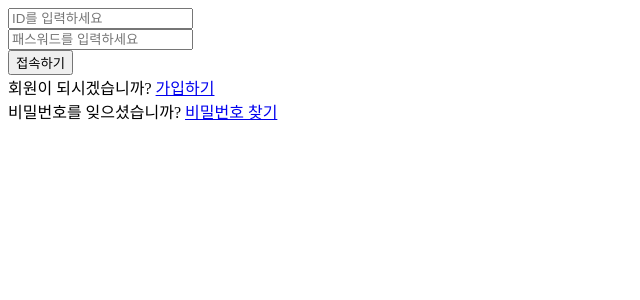
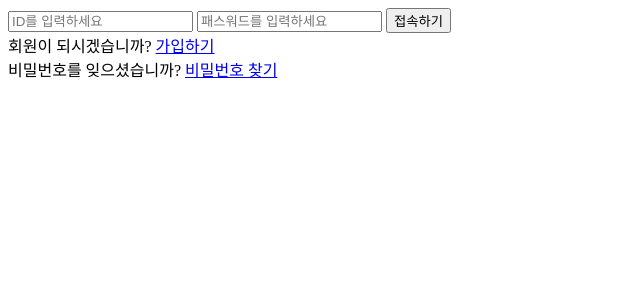
Before and after one commit to Jun-Space/djangohome, a Django app: page /login/ in a window 1280 px wide. Shown: the top 300 px of the page, without its empty margins (0-640 px from the left). Run offline with Django 3.2, Linux system fonts and the light colour scheme.

Commit message:
기본 틀 완성

```diff
--- a/accounts/templates/login_page.html
+++ b/accounts/templates/login_page.html
@@ -7,27 +7,10 @@
 <body>
 <form method="POST" action="">
     {% csrf_token %}
-    <div class="input-group mb-3">
-        <div class="input-group-append">
-            <span class="input-group-text"><i class="fas fa-user"></i></span>
-        </div>
-
         <input type="text" name="user_id" placeholder="ID를 입력하세요" class="form-control">
-    </div>
-
-    <div class="input-group mb-2">
-        <div class="input-group-append">
-            <span class="input-group-text"><i class="fas fa-key"></i></span>
-        </div>
-
-            <input type="password" name="password" placeholder="패스워드를 입력하세요" class="form-control" >
-    </div>
-
-        <div class="d-flex justify-content-center mt-3 login_container">
-            <input class="btn login_btn" type="submit" value="접속하기">
-        </div>
+        <input type="password" name="password" placeholder="패스워드를 입력하세요" class="form-control" >
+        <input class="btn login_btn" type="submit" value="접속하기">
 </form>
-
 
     {% for message in messages %}
         <p>{{ message }}</p>
--- a/accounts/urls.py
+++ b/accounts/urls.py
@@ -9,7 +9,7 @@ urlpatterns = [
     path('login/', views.login_page, name='login'),
     path('register/', views.register_page, name='register'),
     path('logout/', views.logout_user, name='logout'),
-    path('activate/(?P<uidb64>[0-9A-Za-z_\-]+)/(?P<token>[0-9A-Za-z]{1,13}-[0-9A-Za-z]{1,20})/$', views.activate, name='activate'),
+    path('activate/(<uidb64>[0-9A-Za-z_\-]+)/(?P<token>[0-9A-Za-z]{1,13}-[0-9A-Za-z]{1,20})/', views.activate, name='activate'),
 
     path('user_dashboard/', views.user_dashboard, name='user_dashboard'),
 
```
Also changed, not shown: accounts/apps.py (line endings or trailing spaces).
